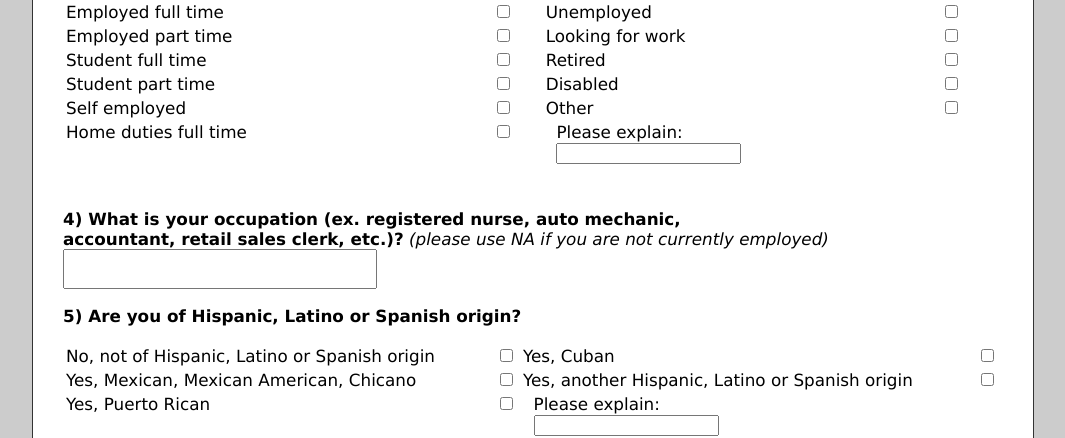
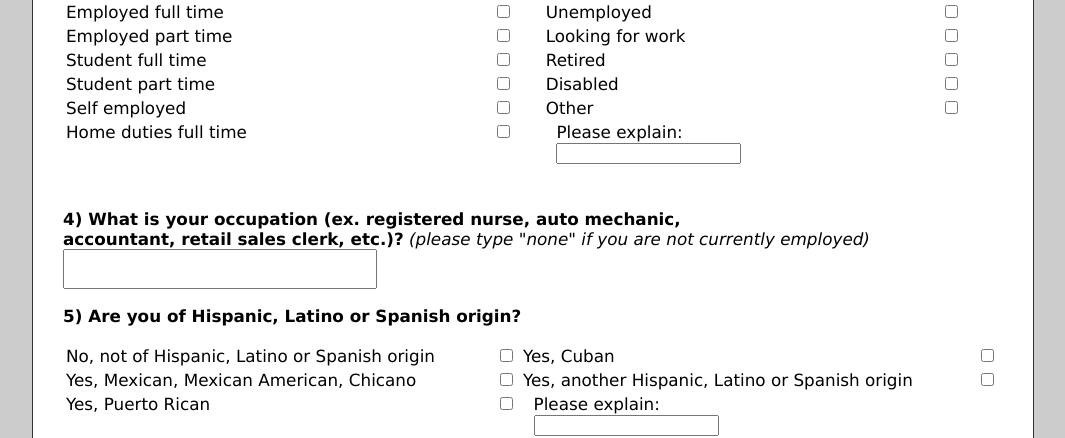
Before and after one commit to grantdmckenzie/sopwebsurvey, a PHP site: page /16.php in a window 1280 px wide. Shown: the part 505-943 px from the top of the page, without its empty margins (107-1172 px from the left). Run offline with PHP 8.4, Linux system fonts and the light colour scheme; the visitor is signed in with stand-in values (Sample User, id 1).

Commit message:
change occupation question

```diff
--- a/16.php
+++ b/16.php
@@ -265,7 +265,7 @@
 		</table>
 		</p><p style='clear:both;'>
 		<br/><br/>
-		<b>4) What is your occupation (ex. registered nurse, auto mechanic,<br/>accountant, retail sales clerk, etc.)?</b><i> (please use NA if you are not currently employed)</i><br/>
+		<b>4) What is your occupation (ex. registered nurse, auto mechanic,<br/>accountant, retail sales clerk, etc.)?</b><i> (please type "none" if you are not currently employed)</i><br/>
 		<input type="text" id="occupation" name="occupation" class="txt" />
 
 		</p><p style='clear:both;'>
```
